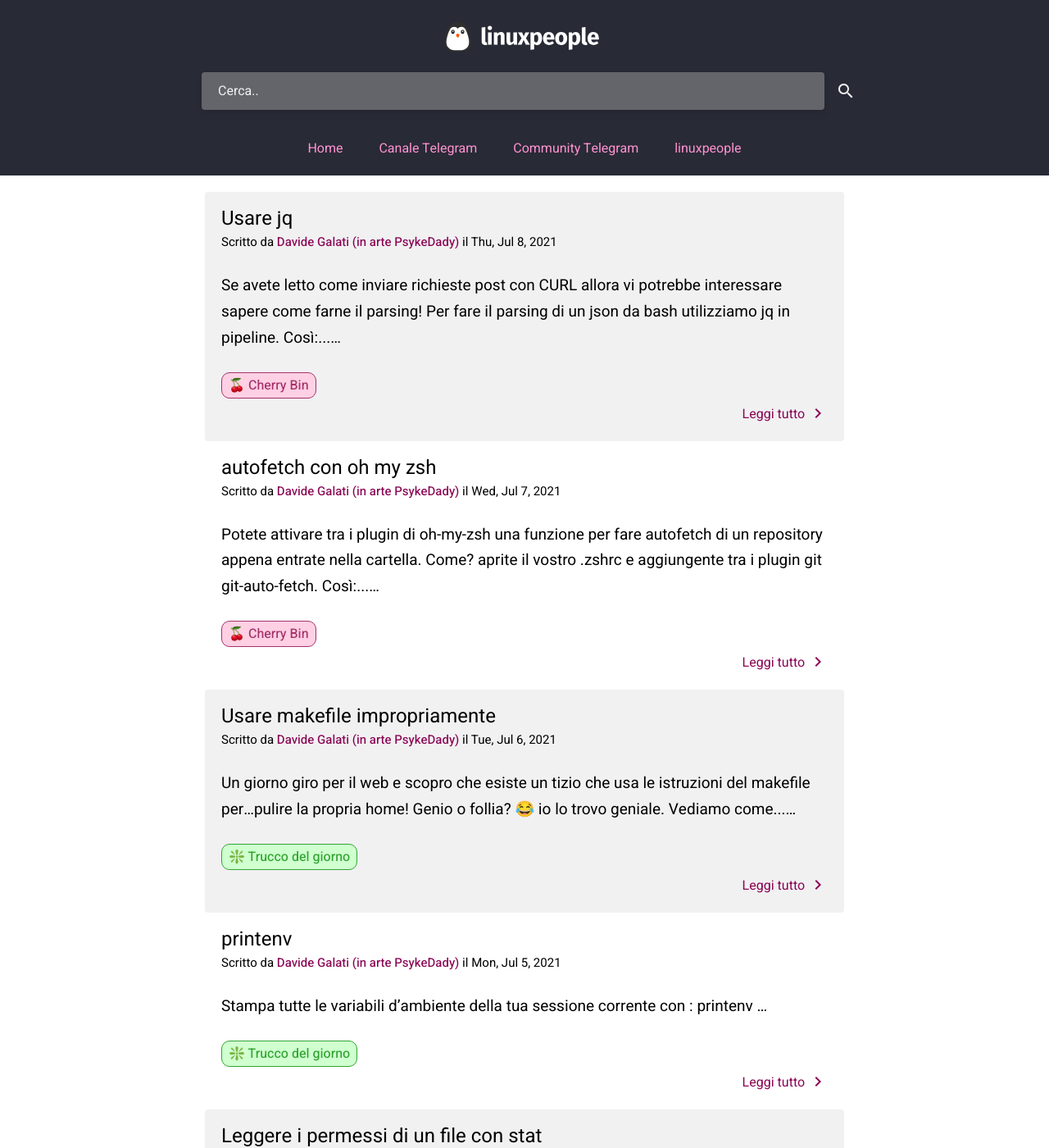
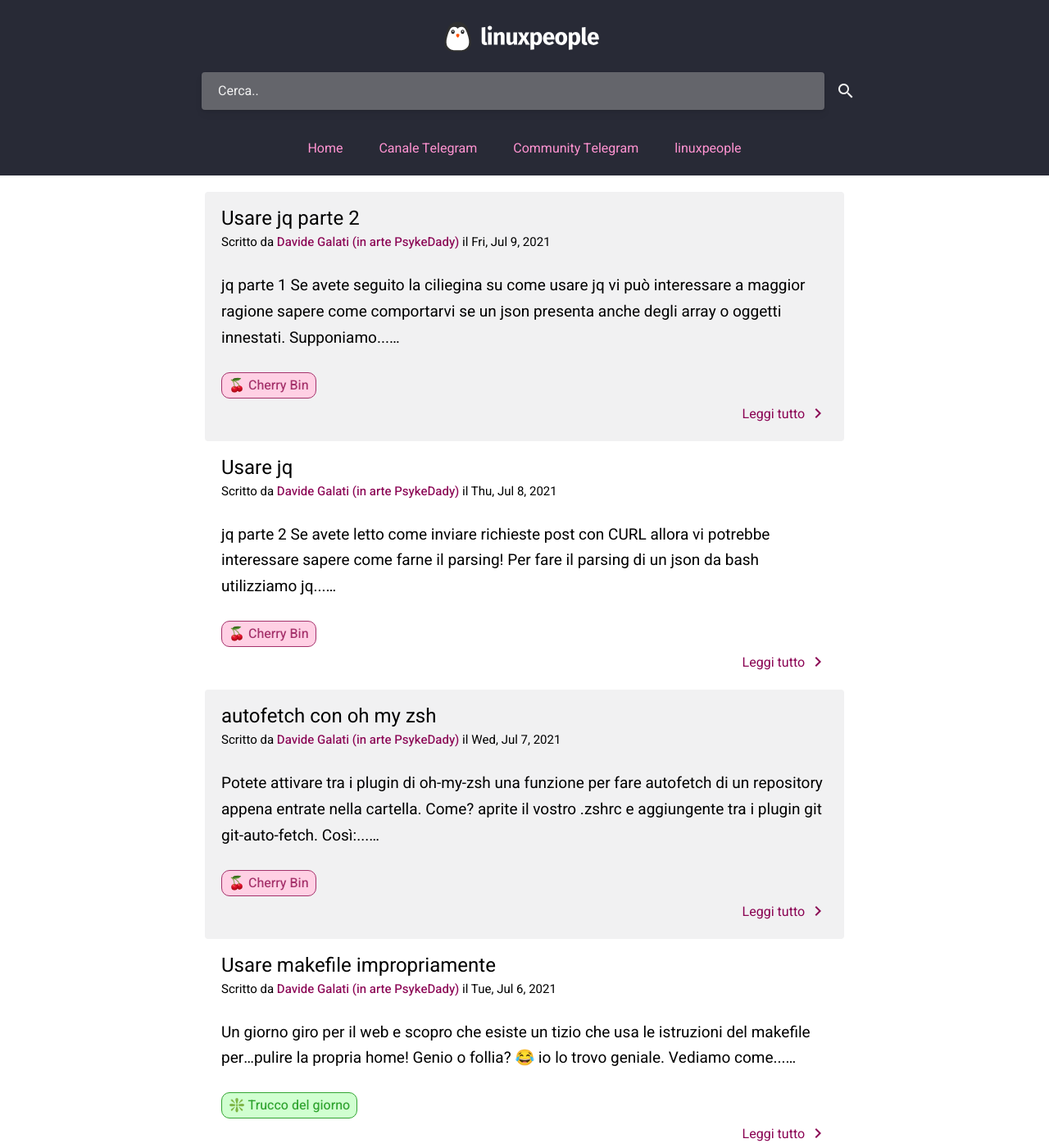
Before and after one commit to linuxhubit/linuxpeople_feed, a Jekyll site: the page built from index.html, in a window 1280 px wide and 1400 px high. Shown: the whole window at 82% size. Built offline with Jekyll 4.4.1, drawn with Linux system fonts in a browser that asks for light colours; the list of posts is cut into pages by our own code; some of the changed text lies outside the part shown.

Commit message:
guide jq json 1,2 e 3
aggiornata guida 2021-07-08 con link a pt2
inserita guida 2021-07-09 con link a pt1
inserita guida 2021-07-10 con link a pt1 e pt 2 in draft

````diff
--- a/_posts/cherry/2021-07-08-usare-jq-json.md
+++ b/_posts/cherry/2021-07-08-usare-jq-json.md
@@ -7,6 +7,8 @@ author: Davide Galati (in arte PsykeDady)
 author_github: PsykeDady
 tag: cherry
 ---
+
+[jq parte 2](https://feed.linuxpeople.org/posts/usare-jq-json-2/)
 
 Se avete letto come [inviare richieste post con CURL](https://feed.linuxpeople.org/posts/inviare-richieste-post) allora vi potrebbe interessare sapere come farne il parsing!
 Per fare il parsing di un json da bash utilizziamo `jq` in pipeline. Così:
--- /dev/null
+++ b/_posts/cherry/2021-07-09-usare-jq-json-2.md
@@ -0,0 +1,74 @@
+---
+title: 'Usare jq parte 2'
+description: "Usare jq per analizzare json con array!"
+date: 2021-07-09 15:00
+layout: post
+author: Davide Galati (in arte PsykeDady)
+author_github: PsykeDady
+tag: cherry
+---
+
+[jq parte 1](https://feed.linuxpeople.org/posts/usare-jq-json/)
+
+Se avete seguito la ciliegina su come usare jq vi può interessare a maggior ragione sapere come comportarvi se un json presenta anche degli array o oggetti innestati.
+Supponiamo il seguente json:
+
+```json
+[
+        "ciao",
+        "come",
+        "stai"
+]
+```
+
+cioè un semplice vettore da tre elementi. Con jq possiamo stamparlo intero così:
+```bash
+echo '
+[
+        "ciao",
+        "come",
+        "stai"
+]
+' | jq
+```
+
+Possiamo però prelevarci a questo punto una sola cella, ad esempio la seconda:
+
+```bash
+echo '
+[
+        "ciao",
+        "come",
+        "stai"
+]
+' | jq ".[1]"
+```
+
+Se avessimo un vettore innestato, potremmo accedere in cascata concatenando l'indice tra parentesi quadre.
+Ad esempio:
+```bash
+[
+        ["ciao","'$USER'"],
+        "come",
+        "stai"
+]
+' | jq ".[0][0]"
+```
+Stamperebbe solo ciao. Al contrario possiamo stampare tutto il sotto vettore indicando un solo indice come prima.
+Infatti:
+```bash
+echo '
+[
+        ["ciao","'$USER'"],
+        "come",
+        "stai"
+]
+' | jq ".[0]"
+```
+Stamperebbe
+```json
+[
+  "ciao",
+  "nomeutente"
+]
+```
````
Also changed, not shown: _draft/2021-07-10-usare-jq-json-3.md (added, +81 -0 lines).
